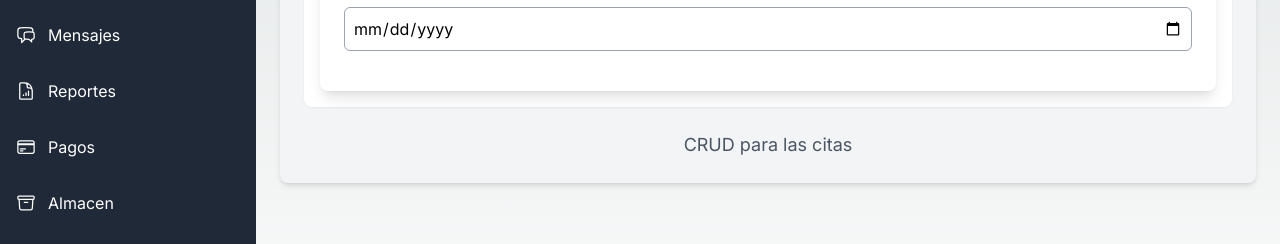
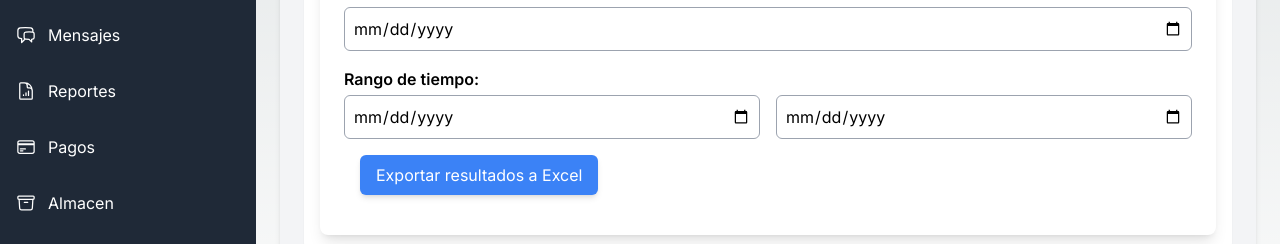
Before and after one commit to ErmacUwU/caftesting, a Next.js app: page /agendas in a window 1280 px wide. Shown: the part 473-717 px from the top of the page. Built offline with nearby package versions, Linux system fonts and the light colour scheme; no server answers; the database is empty.

Commit message:
Generacion de archivos Excel y rangos de citas terminado

```diff
--- a/app/components/TarjetaCitas.jsx
+++ b/app/components/TarjetaCitas.jsx
@@ -14,6 +14,49 @@ const TarjetaCitas = () => {
   const [selectedPatient, setSelectedPatient] = useState('');
   const [selectedService, setSelectedService] = useState('');
   const [selectedDate, setSelectedDate] = useState('');
+  const [startDate, setStartDate] = useState('');
+  const [endDate, setEndDate] = useState('');
+
+//Creando el archivo CSV para las citas filtradas
+
+const handleExportCSV = () => {
+  if (filteredDates.length === 0) {
+    alert("No hay citas para exportar.");
+    return;
+  }
+
+  // Encabezados del CSV
+  const headers = ["ID", "Título", "Terapeuta", "Paciente", "Fecha", "Inicio", "Fin"];
+
+  // Datos de las citas
+  const rows = filteredDates.map((d) => [
+    String(d._id), // Convertir a cadena
+    String(d.title), // Convertir a cadena
+    String(d.therapist), // Convertir a cadena
+    String(d.patient), // Convertir a cadena
+    new Date(d.date).toLocaleDateString("es-ES"), // Fecha legible
+    new Date(d.start).toLocaleTimeString([], { hour: '2-digit', minute: '2-digit' }), // Hora inicio
+    new Date(d.end).toLocaleTimeString([], { hour: '2-digit', minute: '2-digit' }), // Hora fin
+  ]);
+
+  // Construir contenido del CSV con UTF-8 BOM
+  const csvContent = "\uFEFF" + [headers, ...rows]
+    .map((row) => row.map((cell) => `"${cell}"`).join(",")) // Escapar celdas con comillas dobles
+    .join("\n"); // Combinar filas con saltos de línea
+
+  // Crear un blob y enlace para descargar
+  const blob = new Blob([csvContent], { type: "text/csv;charset=utf-8;" });
+  const url = URL.createObjectURL(blob);
+  const link = document.createElement("a");
+  link.href = url;
+  link.setAttribute("download", "citas_exportadas.csv");
+  link.click();
+};
+
+
+
+//
+
 
   useEffect(() => {
     const getDates = async () => {
@@ -51,29 +94,33 @@ const TarjetaCitas = () => {
   const handleTherapistChange = (event) => setSelectedTherapist(event.target.value);
   const handlePatientChange = (event) => setSelectedPatient(event.target.value);
   const handleServiceChange = (event) => setSelectedService(event.target.value);
-
   const handleDateChange = (event) => {
-    const selectedDateISO = new Date(event.target.value).toISOString().split("T")[0]; // Solo la fecha en formato ISO
+    const selectedDateISO = new Date(event.target.value).toISOString().split("T")[0];
     setSelectedDate(selectedDateISO);
   };
+  const handleStartDateChange = (event) => setStartDate(event.target.value);
+  const handleEndDateChange = (event) => setEndDate(event.target.value);
 
   useEffect(() => {
     const filtered = dates.filter((d) => {
-      const appointmentDate = new Date(d.date).toISOString().split("T")[0]; // Solo la fecha en formato ISO
+      const appointmentDate = new Date(d.date).toISOString().split("T")[0];
+      const isWithinRange = (!startDate || new Date(d.date) >= new Date(startDate)) &&
+                            (!endDate || new Date(d.date) <= new Date(endDate));
+
       return (selectedTherapist === '' || d.therapist === selectedTherapist) &&
              (selectedPatient === '' || d.patient === selectedPatient) &&
              (selectedService === '' || d.description === selectedService) &&
-             (selectedDate === '' || appointmentDate === selectedDate);
+             (selectedDate === '' || appointmentDate === selectedDate) &&
+             isWithinRange;
     });
     setFilteredDates(filtered);
-  }, [selectedTherapist, selectedPatient, selectedService, selectedDate, dates]);
+  }, [selectedTherapist, selectedPatient, selectedService, selectedDate, startDate, endDate, dates]);
 
   const formatToLocalDate = (dateString) => {
     const [year, month, day] = dateString.split("T")[0].split("-");
-    const localDate = new Date(year, month - 1, day); // Mes en JavaScript empieza desde 0
+    const localDate = new Date(year, month - 1, day);
     return localDate.toLocaleDateString("es-ES", { timeZone: "America/Tijuana" });
   };
-
 
   const formatToLocalTime = (dateString) => {
     const date = new Date(dateString);
@@ -135,7 +182,7 @@ const TarjetaCitas = () => {
         </select>
       </div>
 
-      {/* Filtro de fecha */}
+      {/* Filtro de fecha única */}
       <div className="mb-4">
         <label className="block mb-1 font-semibold">Fecha Única:</label>
         <input
@@ -146,6 +193,32 @@ const TarjetaCitas = () => {
         />
       </div>
 
+      {/* Filtro de rango de tiempo */}
+      <div className="mb-4">
+        <label className="block mb-1 font-semibold">Rango de tiempo:</label>
+        <div className="flex gap-4">
+          <input
+            type="date"
+            value={startDate}
+            onChange={handleStartDateChange}
+            className="border border-gray-400 rounded-md p-2 w-full"
+            placeholder="Fecha inicio"
+          />
+          <input
+            type="date"
+            value={endDate}
+            onChange={handleEndDateChange}
+            className="border border-gray-400 rounded-md p-2 w-full"
+            placeholder="Fecha fin"
+          />
+        </div>
+        <div className="m-4 flex items-center">
+                <button onClick={handleExportCSV} className="bg-blue-500 text-white px-4 py-2 rounded-md shadow-md hover:bg-blue-600">
+                  Exportar resultados a Excel
+                </button>
+            </div>
+      </div>
+
       {/* Renderizamos las citas filtradas */}
       {filteredDates.map((d) => {
         const formattedDate = formatToLocalDate(d.date);
@@ -153,10 +226,13 @@ const TarjetaCitas = () => {
         const formattedEnd = formatToLocalTime(d.end);
 
         return (
+
           <div
             key={d._id}
             className="p-4 border border-gray-300 rounded-md my-3 flex justify-between gap-5 items-start bg-gray-50 shadow-sm"
           >
+
+
             <div>
               <div className="font-semibold">{d.title}</div>
               <div>Terapeuta: {d.therapist}</div>
```
